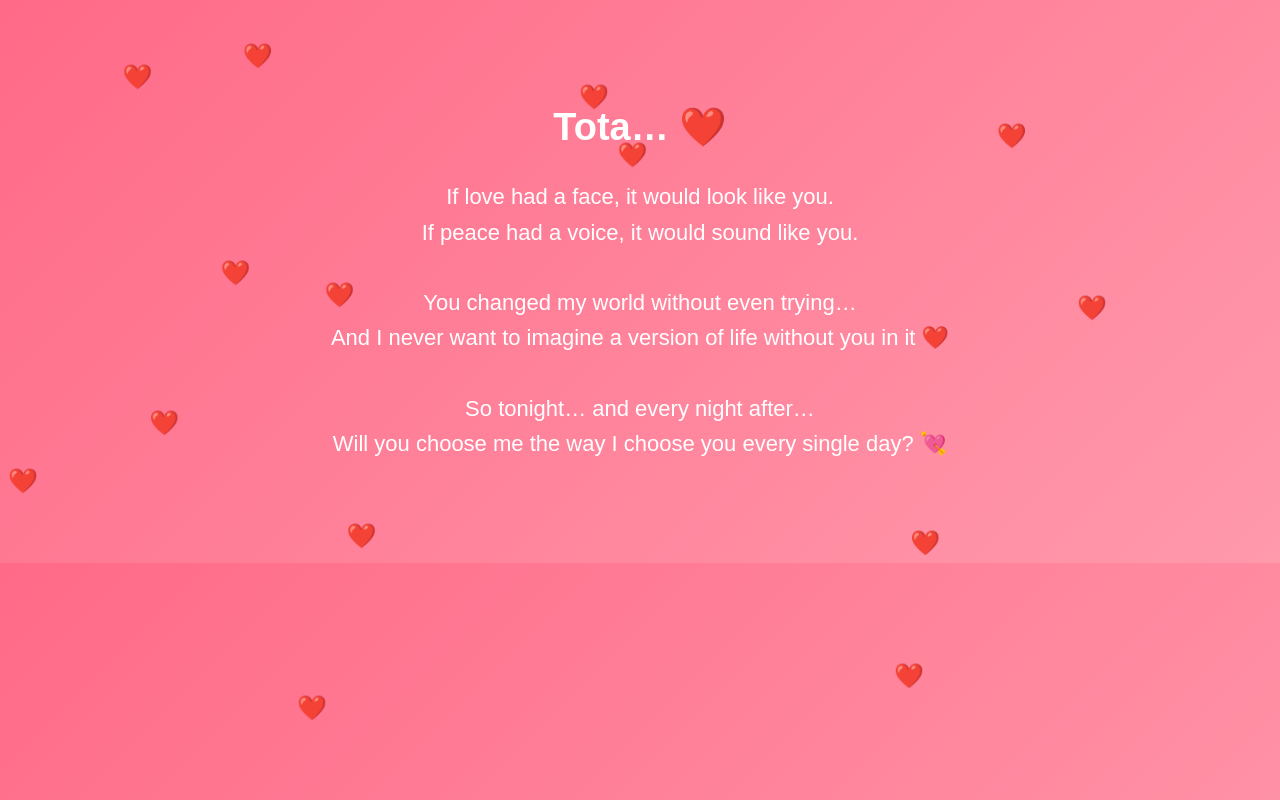
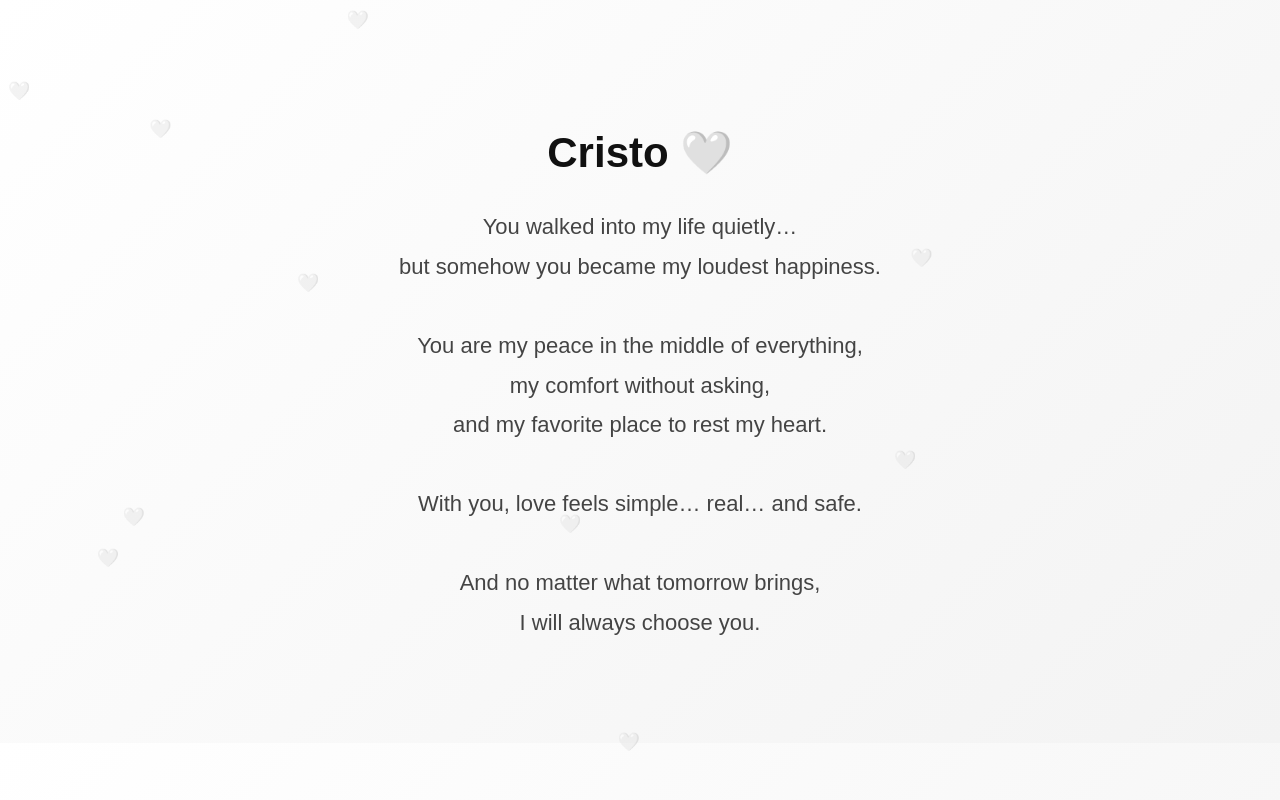
Before and after one commit to felloadel07/Habibi, a plain HTML site: page love.html in a window 1280 px wide. Drawn offline with Linux system fonts and the light colour scheme.

Commit message:
Update love.html with new content and styles

```diff
--- a/love.html
+++ b/love.html
@@ -3,38 +3,43 @@
 <head>
 <meta charset="UTF-8">
 <meta name="viewport" content="width=device-width, initial-scale=1.0">
-<title>For Tota ❤️</title>
+<title>For Cristo 🤍</title>
 
 <style>
 body {
     margin: 0;
     padding: 0;
-    font-family: Arial, sans-serif;
+    font-family: 'Arial', sans-serif;
     text-align: center;
-    background: linear-gradient(135deg, #ff6a88, #ff99ac);
-    color: white;
+    background: linear-gradient(135deg, #ffffff, #f3f3f3);
+    color: #333;
     overflow: hidden;
 }
 
 .container {
-    padding: 80px 20px;
+    padding: 100px 20px;
 }
 
 h1 {
-    font-size: 38px;
+    font-size: 42px;
     margin-bottom: 30px;
+    color: #111;
 }
 
 p {
     font-size: 22px;
-    line-height: 1.6;
+    line-height: 1.8;
+    max-width: 750px;
+    margin: auto;
+    color: #444;
 }
 
 .heart {
     position: fixed;
     top: -10px;
-    font-size: 24px;
+    font-size: 18px;
     animation: fall linear infinite;
+    opacity: 0.4;
 }
 
 @keyframes fall {
@@ -48,17 +53,20 @@ p {
 
 <div class="container">
 
-<h1>Tota… ❤️</h1>
+<h1>Cristo 🤍</h1>
 
 <p>
-If love had a face, it would look like you.<br>
-If peace had a voice, it would sound like you.<br><br>
+You walked into my life quietly…<br>
+but somehow you became my loudest happiness.<br><br>
 
-You changed my world without even trying…<br>
-And I never want to imagine a version of life without you in it ❤️<br><br>
+You are my peace in the middle of everything,<br>
+my comfort without asking,<br>
+and my favorite place to rest my heart.<br><br>
 
-So tonight… and every night after…<br>
-Will you choose me the way I choose you every single day? 💘
+With you, love feels simple… real… and safe.<br><br>
+
+And no matter what tomorrow brings,<br>
+I will always choose you.
 </p>
 
 </div>
@@ -67,17 +75,17 @@ Will you choose me the way I choose you every single day? 💘
 function createHeart() {
     const heart = document.createElement("div");
     heart.classList.add("heart");
-    heart.innerHTML = "❤️";
+    heart.innerHTML = "🤍";
     heart.style.left = Math.random() * 100 + "vw";
-    heart.style.animationDuration = (Math.random() * 3 + 3) + "s";
+    heart.style.animationDuration = (Math.random() * 4 + 4) + "s";
     document.body.appendChild(heart);
 
     setTimeout(() => {
         heart.remove();
-    }, 6000);
+    }, 7000);
 }
 
-setInterval(createHeart, 300);
+setInterval(createHeart, 500);
 </script>
 
 </body>
```
